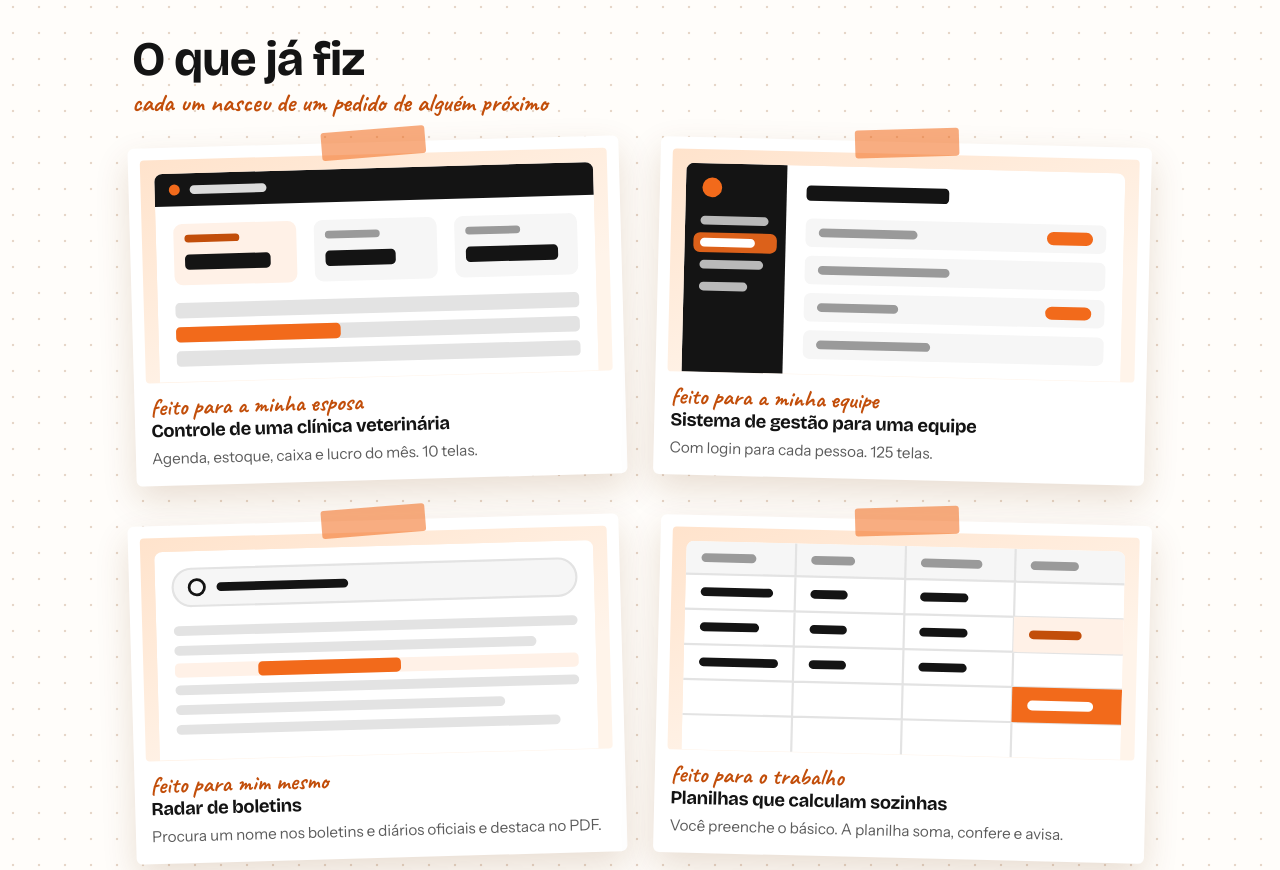
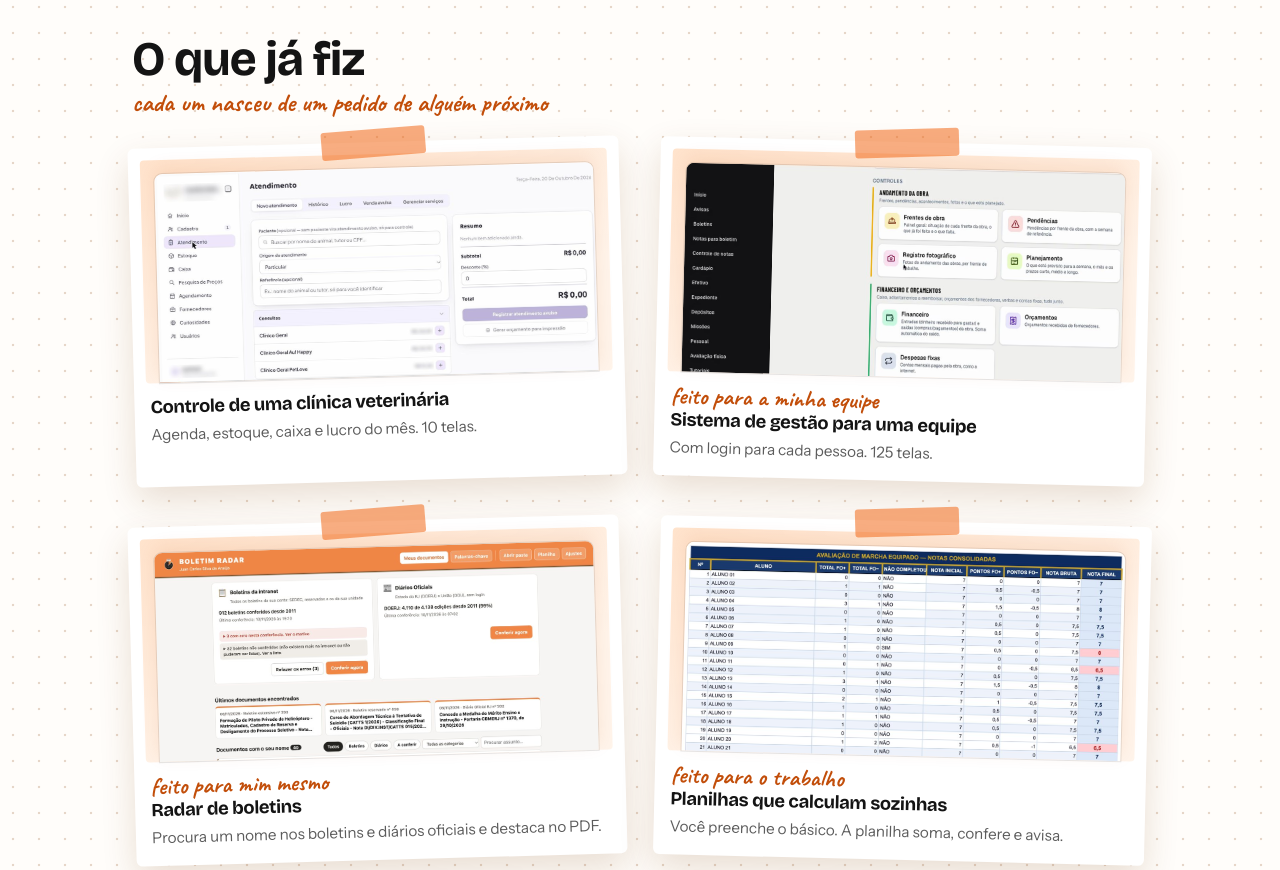
Before and after one commit to JuanIan7/portfolio, a plain HTML site: page index.html in a window 1280 px wide. Shown: the part 1020-1890 px from the top of the page. Drawn offline with nearby package versions, Linux system fonts and the light colour scheme.

Commit message:
Portfólio: telas reais nos quatro trabalhos e cartão da clínica sem a frase de mão
Co-Authored-By: Claude Fable 5.2 <noreply@anthropic.com>

```diff
--- a/index.html
+++ b/index.html
@@ -75,6 +75,8 @@ p { margin:0; }
 .foto:nth-child(odd) { transform:rotate(-1.6deg); } .foto:nth-child(even) { transform:rotate(1.4deg); }
 .foto .quadro { background:linear-gradient(160deg,#FFE3CC,#FFF4EA 70%); padding:14px 14px 0; border-radius:4px; }
 .foto .quadro svg { width:100%; height:auto; border-radius:8px 8px 0 0; }
+.foto .quadro img { display:block; width:100%; height:auto; border-radius:8px 8px 0 0; box-shadow:0 0 0 1px rgba(20,20,20,.10), 0 -6px 18px rgba(194,78,10,.10); }
+.foto .quadro + h3 { margin-top:14px; }
 .foto .para { font-family:var(--mao); font-weight:700; font-size:1.5rem; color:var(--escuro); display:block; margin:12px 4px 2px; line-height:1; }
 .foto h3 { font-size:1.15rem; margin:0 4px; line-height:1.15; }
 .foto p { color:var(--cinza); font-size:.95rem; margin:6px 4px 0; }
@@ -213,40 +215,10 @@ label.rot small, legend small { font-weight:500; color:var(--cinza); }
       <h2>O que já fiz</h2>
       <p class="sub">cada um nasceu de um pedido de alguém próximo</p>
       <div class="mural">
-        <article class="foto fita"><div class="quadro"><svg viewBox="0 0 400 190" role="img" aria-label="Ilustração de um painel com agenda e caixa">
-              <rect width="400" height="190" fill="#fff"/>
-              <rect width="400" height="30" fill="#141414"/><circle cx="18" cy="15" r="5" fill="#F26A1B"/><rect x="32" y="11" width="70" height="8" rx="4" fill="#fff" opacity=".85"/>
-              <rect x="16" y="46" width="112" height="56" rx="8" fill="#FFF1E7"/><rect x="26" y="56" width="50" height="7" rx="3.5" fill="#C24E0A"/><rect x="26" y="74" width="78" height="14" rx="4" fill="#141414"/>
-              <rect x="144" y="46" width="112" height="56" rx="8" fill="#F6F6F6"/><rect x="154" y="56" width="50" height="7" rx="3.5" fill="#9a9a9a"/><rect x="154" y="74" width="64" height="14" rx="4" fill="#141414"/>
-              <rect x="272" y="46" width="112" height="56" rx="8" fill="#F6F6F6"/><rect x="282" y="56" width="50" height="7" rx="3.5" fill="#9a9a9a"/><rect x="282" y="74" width="84" height="14" rx="4" fill="#141414"/>
-              <g fill="#E3E3E3"><rect x="16" y="118" width="368" height="14" rx="4"/><rect x="16" y="140" width="368" height="14" rx="4"/><rect x="16" y="162" width="368" height="14" rx="4"/></g>
-              <rect x="16" y="140" width="150" height="14" rx="4" fill="#F26A1B"/>
-            </svg></div><span class="para">feito para a minha esposa</span><h3>Controle de uma clínica veterinária</h3><p>Agenda, estoque, caixa e lucro do mês. 10 telas.</p></article>
-        <article class="foto fita"><div class="quadro"><svg viewBox="0 0 400 190" role="img" aria-label="Ilustração de um sistema com menu lateral e cadastro">
-              <rect width="400" height="190" fill="#fff"/>
-              <rect width="92" height="190" fill="#141414"/><circle cx="24" cy="22" r="9" fill="#F26A1B"/>
-              <g fill="#fff" opacity=".7"><rect x="14" y="48" width="62" height="8" rx="4"/><rect x="14" y="68" width="50" height="8" rx="4"/><rect x="14" y="88" width="58" height="8" rx="4"/><rect x="14" y="108" width="44" height="8" rx="4"/></g>
-              <rect x="8" y="63" width="76" height="18" rx="6" fill="#F26A1B" opacity=".9"/><rect x="14" y="68" width="50" height="8" rx="4" fill="#fff"/>
-              <rect x="110" y="18" width="130" height="14" rx="4" fill="#141414"/>
-              <g fill="#F6F6F6"><rect x="110" y="48" width="274" height="26" rx="6"/><rect x="110" y="82" width="274" height="26" rx="6"/><rect x="110" y="116" width="274" height="26" rx="6"/><rect x="110" y="150" width="274" height="26" rx="6"/></g>
-              <g fill="#9a9a9a"><rect x="122" y="57" width="90" height="8" rx="4"/><rect x="122" y="91" width="120" height="8" rx="4"/><rect x="122" y="125" width="74" height="8" rx="4"/><rect x="122" y="159" width="104" height="8" rx="4"/></g>
-              <g fill="#F26A1B"><rect x="330" y="55" width="42" height="12" rx="6"/><rect x="330" y="123" width="42" height="12" rx="6"/></g>
-            </svg></div><span class="para">feito para a minha equipe</span><h3>Sistema de gestão para uma equipe</h3><p>Com login para cada pessoa. 125 telas.</p></article>
-        <article class="foto fita"><div class="quadro"><svg viewBox="0 0 400 190" role="img" aria-label="Ilustração de uma busca que destaca um nome em um documento">
-              <rect width="400" height="190" fill="#fff"/>
-              <rect x="16" y="16" width="368" height="34" rx="17" fill="#F6F6F6" stroke="#E3E3E3" stroke-width="2"/><circle cx="38" cy="33" r="7" fill="none" stroke="#141414" stroke-width="2.5"/><rect x="56" y="29" width="120" height="8" rx="4" fill="#141414"/>
-              <g fill="#E3E3E3"><rect x="16" y="68" width="368" height="9" rx="4.5"/><rect x="16" y="86" width="330" height="9" rx="4.5"/><rect x="16" y="122" width="368" height="9" rx="4.5"/><rect x="16" y="140" width="300" height="9" rx="4.5"/><rect x="16" y="158" width="350" height="9" rx="4.5"/></g>
-              <rect x="16" y="102" width="368" height="13" rx="4" fill="#FFF1E7"/><rect x="92" y="102" width="130" height="13" rx="4" fill="#F26A1B"/>
-            </svg></div><span class="para">feito para mim mesmo</span><h3>Radar de boletins</h3><p>Procura um nome nos boletins e diários oficiais e destaca no PDF.</p></article>
-        <article class="foto fita"><div class="quadro"><svg viewBox="0 0 400 190" role="img" aria-label="Ilustração de uma planilha com totais calculados">
-              <rect width="400" height="190" fill="#fff"/>
-              <rect width="400" height="30" fill="#F6F6F6"/>
-              <g stroke="#E3E3E3" stroke-width="2"><path d="M0 30h400M0 62h400M0 94h400M0 126h400M0 158h400M100 0v190M200 0v190M300 0v190"/></g>
-              <g fill="#9a9a9a"><rect x="14" y="11" width="50" height="8" rx="4"/><rect x="114" y="11" width="40" height="8" rx="4"/><rect x="214" y="11" width="56" height="8" rx="4"/><rect x="314" y="11" width="44" height="8" rx="4"/></g>
-              <g fill="#141414"><rect x="14" y="42" width="66" height="8" rx="4"/><rect x="14" y="74" width="54" height="8" rx="4"/><rect x="14" y="106" width="72" height="8" rx="4"/><rect x="114" y="42" width="34" height="8" rx="4"/><rect x="114" y="74" width="34" height="8" rx="4"/><rect x="114" y="106" width="34" height="8" rx="4"/><rect x="214" y="42" width="44" height="8" rx="4"/><rect x="214" y="74" width="44" height="8" rx="4"/><rect x="214" y="106" width="44" height="8" rx="4"/></g>
-              <rect x="300" y="126" width="100" height="32" fill="#F26A1B"/><rect x="314" y="138" width="60" height="9" rx="4.5" fill="#fff"/>
-              <rect x="300" y="62" width="100" height="32" fill="#FFF1E7"/><rect x="314" y="74" width="48" height="8" rx="4" fill="#C24E0A"/>
-            </svg></div><span class="para">feito para o trabalho</span><h3>Planilhas que calculam sozinhas</h3><p>Você preenche o básico. A planilha soma, confere e avisa.</p></article>
+        <article class="foto fita"><div class="quadro"><img src="assets/trabalhos/trabalho-clinica.jpg" alt="Tela do controle da clínica: novo atendimento, com paciente, serviços e resumo do valor" width="1200" height="571" loading="lazy"></div><h3>Controle de uma clínica veterinária</h3><p>Agenda, estoque, caixa e lucro do mês. 10 telas.</p></article>
+        <article class="foto fita"><div class="quadro"><img src="assets/trabalhos/trabalho-equipe.jpg" alt="Tela do sistema da equipe: menu lateral e os controles de uma seção" width="1200" height="571" loading="lazy"></div><span class="para">feito para a minha equipe</span><h3>Sistema de gestão para uma equipe</h3><p>Com login para cada pessoa. 125 telas.</p></article>
+        <article class="foto fita"><div class="quadro"><img src="assets/trabalhos/trabalho-radar.jpg" alt="Tela do Radar de boletins: boletins e diários conferidos e os últimos documentos encontrados" width="1200" height="571" loading="lazy"></div><span class="para">feito para mim mesmo</span><h3>Radar de boletins</h3><p>Procura um nome nos boletins e diários oficiais e destaca no PDF.</p></article>
+        <article class="foto fita"><div class="quadro"><img src="assets/trabalhos/trabalho-planilha.jpg" alt="Planilha de avaliação que soma os pontos e calcula a nota final de cada aluno" width="1200" height="571" loading="lazy"></div><span class="para">feito para o trabalho</span><h3>Planilhas que calculam sozinhas</h3><p>Você preenche o básico. A planilha soma, confere e avisa.</p></article>
       </div>
     </div>
   </section>
```
Also changed, not shown: assets/trabalhos/trabalho-clinica.jpg (added), assets/trabalhos/trabalho-equipe.jpg (added), assets/trabalhos/trabalho-planilha.jpg (added), assets/trabalhos/trabalho-radar.jpg (added).
